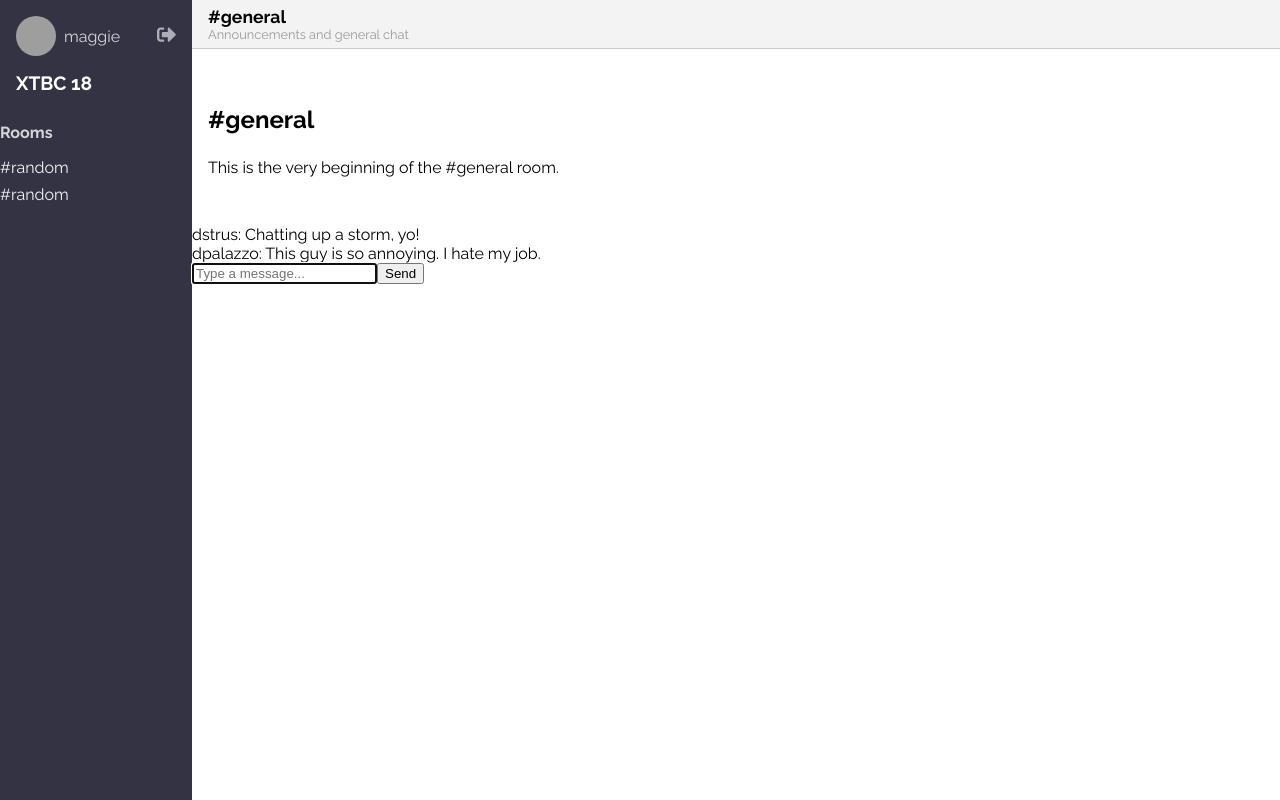
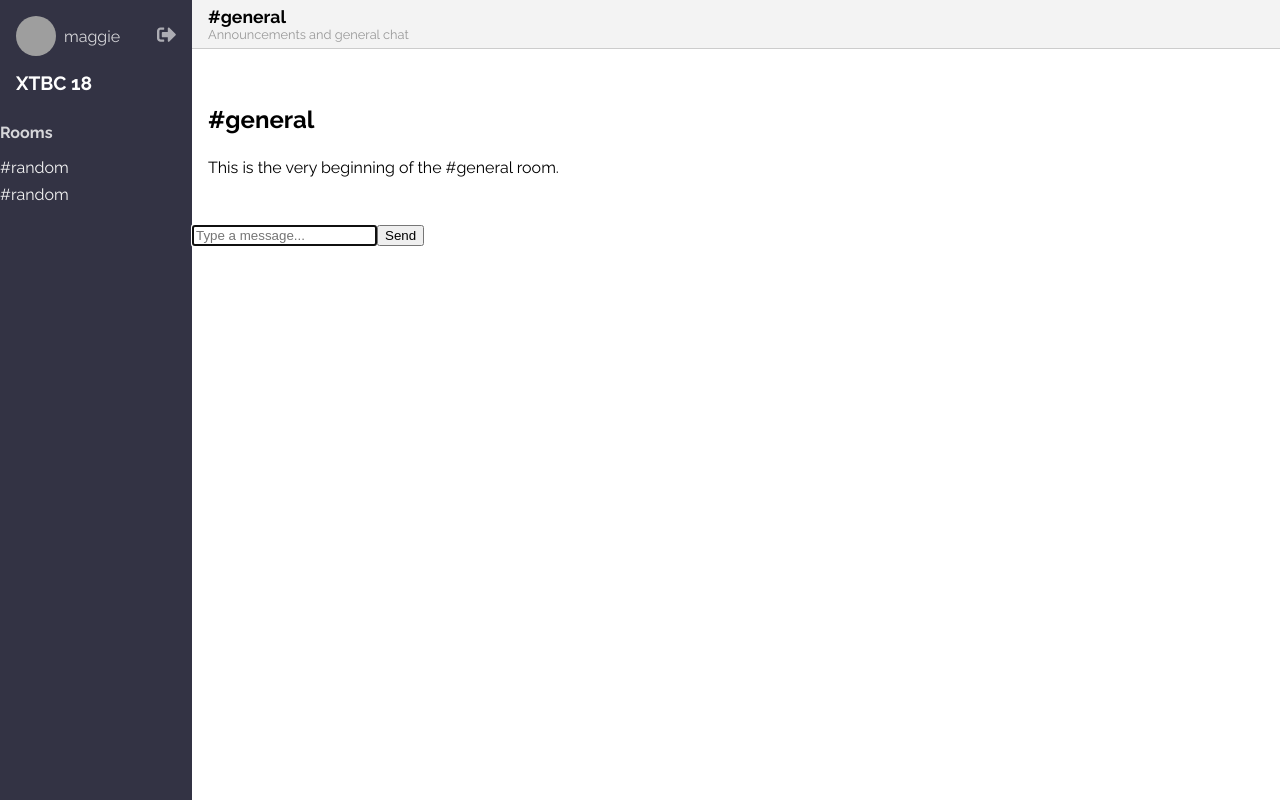
Before and after one commit to mgbenne16/chatarang, a React (Create React App) app: page / in a window 1280 px wide. Built offline with nearby package versions, Linux system fonts and the light colour scheme; grey boxes are pictures that could not be loaded.

Commit message:
Save user object in messages

```diff
--- a/src/Chat.js
+++ b/src/Chat.js
@@ -9,10 +9,7 @@ class Chat extends Component {
         super ()
 
         this.state = {
-            messages: [
-                { id: 1, userName: 'dstrus', body: 'Chatting up a storm, yo!' },
-                { id: 2, userName: 'dpalazzo', body: 'This guy is so annoying. I hate my job.' },
-            ],
+            messages: [],
         }
     }
 
@@ -20,7 +17,7 @@ class Chat extends Component {
         const messages = [...this.state.messages]
         messages.push({
             id: Date.now(),
-            userName: this.props.user.userName,
+            user: this.props.user,
             body,
         })
 
```
